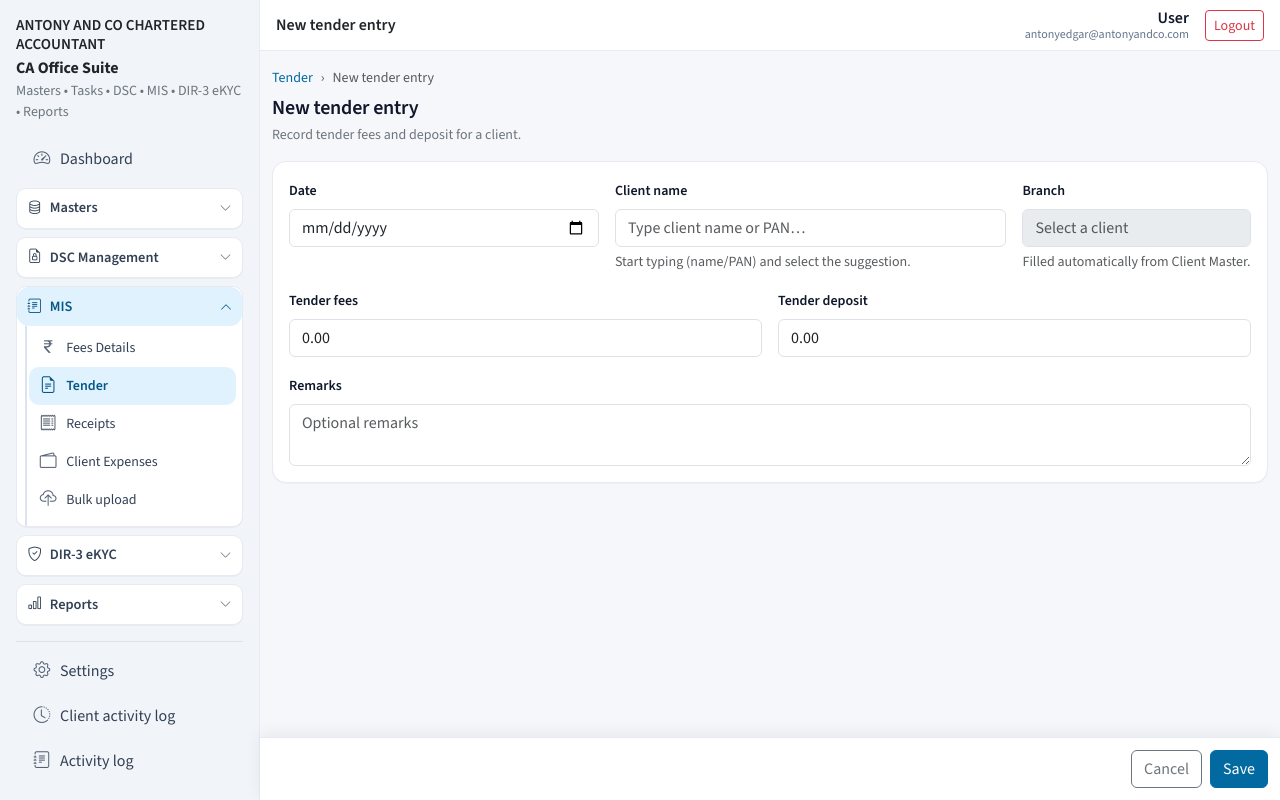
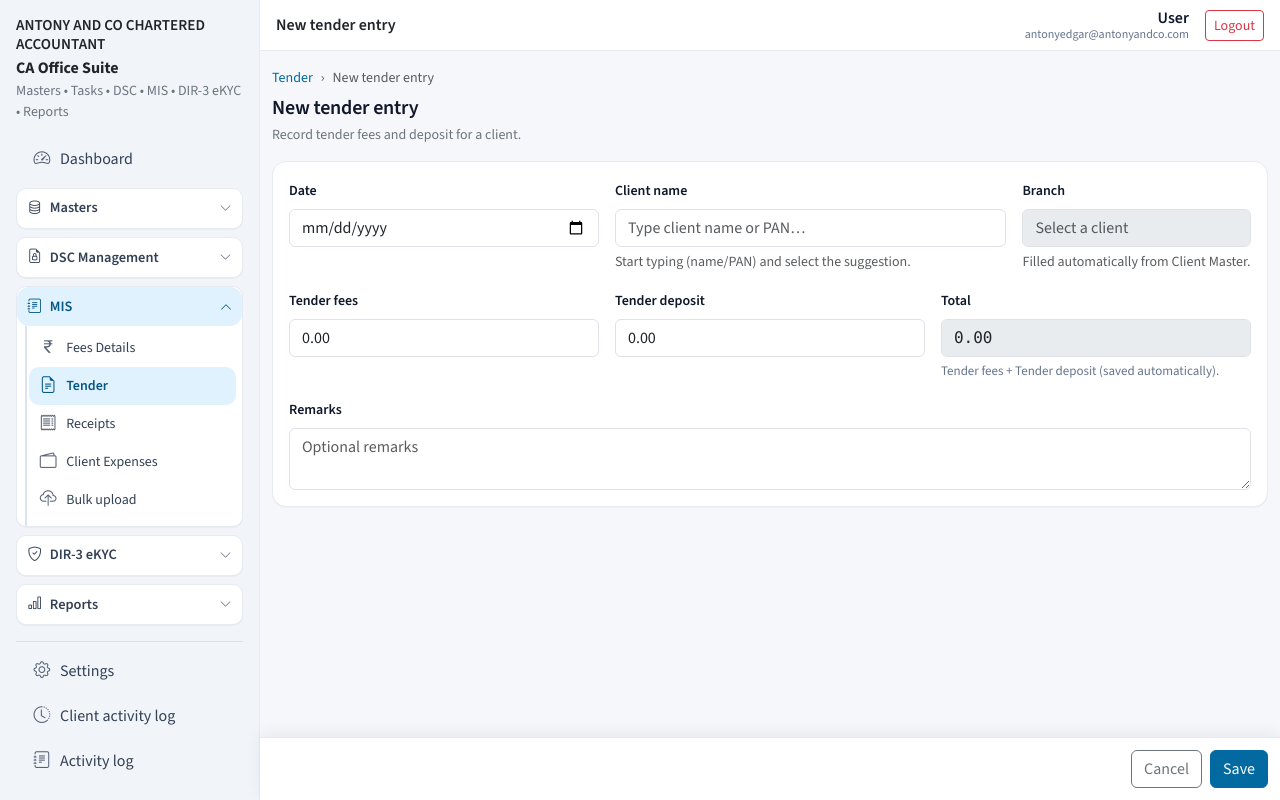
Before and after one commit to antonyedgar-coder/office_suite, a Django app: page /mis/tender/new/ in a window 1280 px wide. Run offline with Django 5.2, Linux system fonts and the light colour scheme; a user stored in the database is signed in; data comes from the database, SQL or seed files in the repository; both versions use the stored data as it was after the commit; data that the repository does not hold is empty; parts of the project's set-up code (start-up, migrations or seed data) failed here and were passed over.

Commit message:
Tender and Receipt total

```diff
--- a/mis/admin.py
+++ b/mis/admin.py
@@ -21,7 +21,7 @@ class FeesDetailAdmin(admin.ModelAdmin):
 
 @admin.register(Receipt)
 class ReceiptAdmin(admin.ModelAdmin):
-    list_display = ("date", "client", "pan_no", "fees_received", "expenses_received")
+    list_display = ("date", "client", "pan_no", "fees_received", "expenses_received", "total_amount")
     list_select_related = ("client",)
     search_fields = ("client__client_name", "client__client_id", "pan_no")
     list_filter = ("date",)
@@ -37,7 +37,7 @@ class ExpenseDetailAdmin(admin.ModelAdmin):
 
 @admin.register(TenderDetail)
 class TenderDetailAdmin(admin.ModelAdmin):
-    list_display = ("date", "client", "pan_no", "tender_fees", "tender_deposit")
+    list_display = ("date", "client", "pan_no", "tender_fees", "tender_deposit", "total_amount")
     list_select_related = ("client",)
     search_fields = ("client__client_name", "client__client_id", "pan_no")
     list_filter = ("date",)
--- a/mis/forms.py
+++ b/mis/forms.py
@@ -209,6 +209,8 @@ class ReceiptForm(_ClientAutocompleteMixin, forms.ModelForm):
         super().__init__(*args, **kwargs)
         self.fields["fees_received"].label = "Fees received"
         self.fields["expenses_received"].label = "Expenses received"
+        self.fields["fees_received"].widget.attrs.setdefault("id", "id_fees_received")
+        self.fields["expenses_received"].widget.attrs.setdefault("id", "id_expenses_received")
 
     def clean(self):
         data = super().clean()
@@ -272,6 +274,11 @@ class TenderDetailForm(_ClientAutocompleteMixin, forms.ModelForm):
             ),
         }
 
+    def __init__(self, *args, **kwargs):
+        super().__init__(*args, **kwargs)
+        self.fields["tender_fees"].widget.attrs.setdefault("id", "id_tender_fees")
+        self.fields["tender_deposit"].widget.attrs.setdefault("id", "id_tender_deposit")
+
     def clean(self):
         data = super().clean()
         fees = data.get("tender_fees") or Decimal("0.00")
--- a/mis/models.py
+++ b/mis/models.py
@@ -78,6 +78,13 @@ class Receipt(models.Model):
         validators=[MinValueValidator(Decimal("0.00"))],
         default=Decimal("0.00"),
     )
+    total_amount = models.DecimalField(
+        max_digits=12,
+        decimal_places=2,
+        validators=[MinValueValidator(Decimal("0.00"))],
+        editable=False,
+        default=Decimal("0.00"),
+    )
     remarks = models.CharField(max_length=500, blank=True)
 
     created_at = models.DateTimeField(auto_now_add=True)
@@ -89,10 +96,13 @@ class Receipt(models.Model):
     def save(self, *args, **kwargs):
         if self.client_id:
             self.pan_no = (self.client.pan or "").strip().upper()
+        fees = self.fees_received or Decimal("0.00")
+        expenses = self.expenses_received or Decimal("0.00")
+        self.total_amount = fees + expenses
         super().save(*args, **kwargs)
 
     def __str__(self) -> str:
-        return f"Receipt {self.client_id} {self.date} (fees {self.fees_received} / exp recv {self.expenses_received})"
+        return f"Receipt {self.client_id} {self.date} (total {self.total_amount})"
 
 
 class ExpenseDetail(models.Model):
@@ -165,6 +175,13 @@ class TenderDetail(models.Model):
         validators=[MinValueValidator(Decimal("0.00"))],
         default=Decimal("0.00"),
     )
+    total_amount = models.DecimalField(
+        max_digits=12,
+        decimal_places=2,
+        validators=[MinValueValidator(Decimal("0.00"))],
+        editable=False,
+        default=Decimal("0.00"),
+    )
     remarks = models.CharField(max_length=500, blank=True)
 
     created_at = models.DateTimeField(auto_now_add=True)
@@ -176,7 +193,10 @@ class TenderDetail(models.Model):
     def save(self, *args, **kwargs):
         if self.client_id:
             self.pan_no = (self.client.pan or "").strip().upper()
+        fees = self.tender_fees or Decimal("0.00")
+        deposit = self.tender_deposit or Decimal("0.00")
+        self.total_amount = fees + deposit
         super().save(*args, **kwargs)
 
     def __str__(self) -> str:
-        return f"Tender {self.client_id} {self.date} ({self.tender_fees}/{self.tender_deposit})"
+        return f"Tender {self.client_id} {self.date} (total {self.total_amount})"
--- a/templates/mis/tender_form.html
+++ b/templates/mis/tender_form.html
@@ -14,15 +14,20 @@
     <div class="card p-3 mb-3">
       <div class="row g-3">
         {% include "mis/includes/client_autocomplete_fields.html" %}
-        <div class="col-12 col-md-6">
+        <div class="col-12 col-md-4">
           <label class="form-label" for="{{ form.tender_fees.id_for_label }}">Tender fees</label>
           {{ form.tender_fees }}
           {% if form.tender_fees.errors %}<div class="text-danger small">{{ form.tender_fees.errors }}</div>{% endif %}
         </div>
-        <div class="col-12 col-md-6">
+        <div class="col-12 col-md-4">
           <label class="form-label" for="{{ form.tender_deposit.id_for_label }}">Tender deposit</label>
           {{ form.tender_deposit }}
           {% if form.tender_deposit.errors %}<div class="text-danger small">{{ form.tender_deposit.errors }}</div>{% endif %}
+        </div>
+        <div class="col-12 col-md-4">
+          <label class="form-label">Total</label>
+          <input class="form-control mono" id="tenderTotalDisplay" value="{% if obj %}{{ obj.total_amount }}{% else %}0.00{% endif %}" disabled readonly />
+          <div class="form-field-hint">Tender fees + Tender deposit (saved automatically).</div>
         </div>
 
         {% include "includes/activity_remarks_field.html" with field=form.remarks %}
@@ -35,4 +40,28 @@
 
     {% include "includes/sticky_save_bar.html" with cancel_url=cancel_url %}
   </form>
+
+  <script>
+    (function () {
+      var feesEl = document.getElementById("id_tender_fees");
+      var depEl = document.getElementById("id_tender_deposit");
+      var totalEl = document.getElementById("tenderTotalDisplay");
+      if (!feesEl || !depEl || !totalEl) return;
+
+      function num(v) {
+        var n = parseFloat(String(v || "").replace(/,/g, ""));
+        return Number.isFinite(n) ? n : 0;
+      }
+
+      function refreshTotal() {
+        totalEl.value = (num(feesEl.value) + num(depEl.value)).toFixed(2);
+      }
+
+      [feesEl, depEl].forEach(function (el) {
+        el.addEventListener("input", refreshTotal);
+        el.addEventListener("change", refreshTotal);
+      });
+      refreshTotal();
+    })();
+  </script>
 {% endblock %}
--- a/templates/mis/tender_list.html
+++ b/templates/mis/tender_list.html
@@ -27,6 +27,7 @@
             <th>Branch</th>
             <th class="text-end">Tender fees</th>
             <th class="text-end">Tender deposit</th>
+            <th class="text-end">Total</th>
             <th></th>
           </tr>
         </thead>
@@ -38,6 +39,7 @@
               <td>{{ r.client.branch }}</td>
               <td class="text-end mono">{{ r.tender_fees }}</td>
               <td class="text-end mono">{{ r.tender_deposit }}</td>
+              <td class="text-end mono fw-semibold">{{ r.total_amount }}</td>
               <td class="text-end">
                 <div class="d-inline-flex gap-1 flex-wrap justify-content-end">
                   {% if perms.mis.change_tenderdetail %}
@@ -50,7 +52,7 @@
               </td>
             </tr>
           {% empty %}
-            <tr><td colspan="6" class="text-secondary">No tender entries.</td></tr>
+            <tr><td colspan="7" class="text-secondary">No tender entries.</td></tr>
           {% endfor %}
         </tbody>
       </table>
```
Also changed, not shown: templates/masters/includes/client_detail_mis.html (+6 -2 lines), templates/mis/receipt_form.html (+31 -2 lines), templates/mis/receipt_list.html (+5 -3 lines), db.sqlite3, mis/migrations/0009_receipt_tender_total_amount.py (added).
